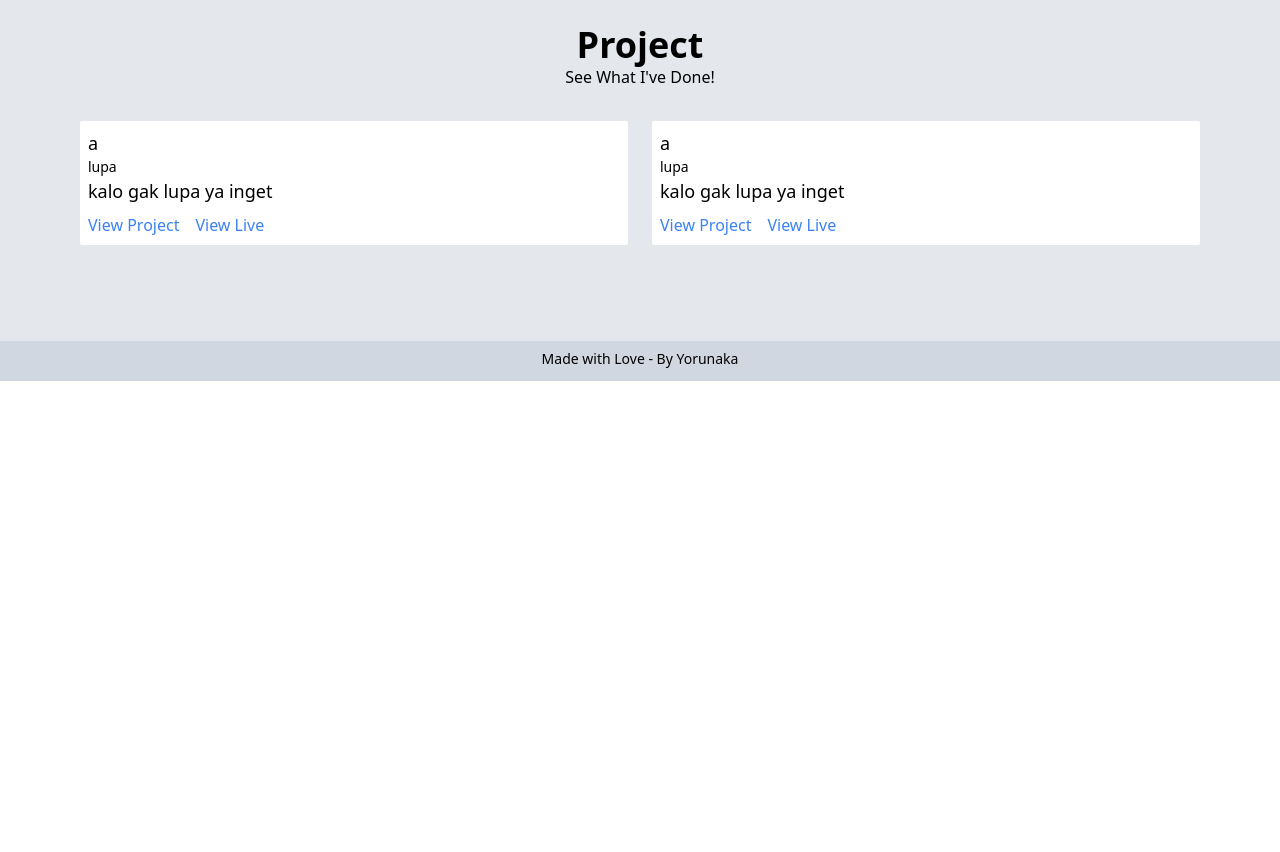
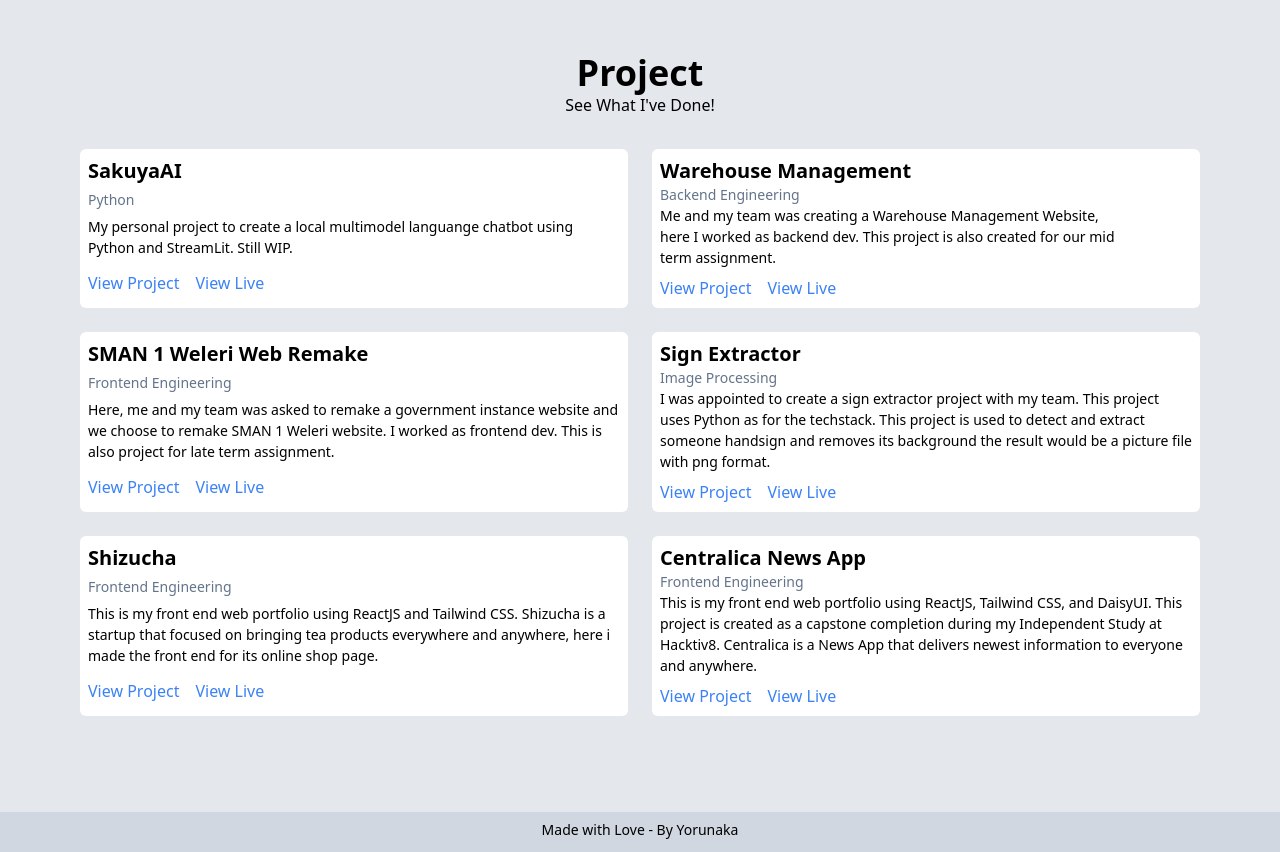
Before and after one commit to yorunaka/yorunaka-site-remake, a React (Vite) app: page / in a window 1280 px wide. Shown: the part 1320-2172 px from the top of the page. Before the commit the page ends 1701 px from the top, so only its background shows below. Built offline with nearby package versions, Linux system fonts and the light colour scheme.

Commit message:
update projects section

```diff
--- /dev/null
+++ b/src/assets/projectData.js
@@ -0,0 +1,47 @@
+const projects = [
+  {
+    name: 'SakuyaAI',
+    type: 'Python',
+    linkToProject: 'https://github.com/yorunaka/SakuyaAI',
+    desc: 'My personal project to create a local multimodel languange chatbot using Python and StreamLit. Still WIP.',
+    linkToWebsite: ''
+  },
+  {
+    name: 'Warehouse Management',
+    type: 'Backend Engineering',
+    linkToProject: 'https://github.com/luth-fi02/uts-pbp',
+    desc: 'Me and my team was creating a Warehouse Management Website, here I worked as backend dev. This project is also created for our mid term assignment.',
+    linkToWebsite: ''
+  },
+  {
+    name: 'SMAN 1 Weleri Web Remake',
+    type: 'Frontend Engineering',
+    linkToProject: 'https://github.com/yorunaka/sman1weleri',
+    desc: 'Here, me and my team was asked to remake a government instance website and we choose to remake SMAN 1 Weleri website. I worked as frontend dev. This is also project for late term assignment.',
+    linkToWebsite: ''
+  },
+  {
+    name: 'Sign Extractor',
+    type: 'Image Processing',
+    linkToProject: 'https://github.com/MuhammadMiftaa/Sign-Extractor-NoLib',
+    desc: 'I was appointed to create a sign extractor project with my team. This project uses Python as for the techstack. This project is used to detect and extract someone handsign and removes its background the result would be a picture file with png format.',
+    linkToWebsite: ''
+  },
+  {
+    name: 'Shizucha',
+    type: 'Frontend Engineering',
+    linkToProject: 'https://github.com/yorunaka/react-shizucha',
+    desc: 'This is my front end web portfolio using ReactJS and Tailwind CSS. Shizucha is a startup that focused on bringing tea products everywhere and anywhere, here i made the front end for its online shop page.',
+    linkToWebsite: 'https://shizucha.pages.dev'
+  },
+  {
+    name: 'Centralica News App',
+    type: 'Frontend Engineering',
+    linkToProject: 'https://github.com/yorunaka/centralica-newsapp',
+    desc: 'This is my front end web portfolio using ReactJS, Tailwind CSS, and DaisyUI. This project is created as a capstone completion during my Independent Study at Hacktiv8. Centralica is a News App that delivers newest information to everyone and anywhere.',
+    linkToWebsite: 'https://capstone-news-app-vincent-louis-fernando-izqs2lxyy.vercel.app/'
+  },
+
+]
+
+export default projects;
--- a/src/components/Footer.jsx
+++ b/src/components/Footer.jsx
@@ -3,7 +3,7 @@
 const Footer = () => {
   return (
     <footer class="bg-slate-400/25">
-    <div class="container">
+    <div class="">
         <div class="flex flex-wrap pt-2 pb-3">
             <div class="w-full self-center px-4">
                 <p class="text-center text-sm font-normal">{"Made with Love - By Yorunaka"}</p>
--- a/src/components/Projects.jsx
+++ b/src/components/Projects.jsx
@@ -1,16 +1,7 @@
 import React from 'react'
+import projects from '../assets/projectData'
 
 const Project = () => {
-
-  const project =
-    {
-      title: 'a',
-      types: 'lupa',
-      description: 'kalo gak lupa ya inget',
-      linkToProject: 'b',
-      linkToWebsite: 'c',
-    }
-
 
   return (
     <section id='project' className='pt-16 pb-16 lg:p-16'>
@@ -20,24 +11,29 @@
         </div>
         <div className='w-full self-center px-4 mb-8'>
           <div className='grid grid-cols-1 gap-6 lg:grid-cols-2'>
-            <div className='grid grid-flow-row bg-white rounded-sm p-2'>
-              <div className='text-lg'>
-                {project.title}
+            {
+            projects.map(({name, type, desc, linkToProject, linkToWebsite}, index)=> (
+            <div className='grid grid-flow-row bg-white rounded-md p-2' key={index}>
+              <div className='text-xl font-bold'>
+                {name}
               </div>
-              <div className='text-sm'>
-                {project.types}
+              <div className='text-sm text-slate-500'>
+                {type}
               </div>
-              <div className='text-lg'>
-                {project.description}
+              <div className='text-sm leading-normal text-pretty'>
+                {desc}
               </div>
               <div className='flex gap-4 pt-2'>
-                <a href={project.linkToProject}>
+                <a href={linkToProject}>
                   <div className='text-blue-500 hover:text-blue-700'>
                     View Project
                   </div>
                 </a>
                 <div>
-                  <a href={project.linkToWebsite}>
+                  {
+
+                  }
+                  <a href={linkToWebsite}>
                     <div className='text-blue-500 hover:text-blue-700'>
                       View Live
                     </div>
@@ -46,31 +42,8 @@
               </div>
             </div>
 
-            <div className='grid grid-flow-row bg-white rounded-sm p-2'>
-              <div className='text-lg'>
-                {project.title}
-              </div>
-              <div className='text-sm'>
-                {project.types}
-              </div>
-              <div className='text-lg'>
-                {project.description}
-              </div>
-              <div className='flex gap-4 pt-2'>
-                <a href={project.linkToProject}>
-                  <div className='text-blue-500 hover:text-blue-700'>
-                    View Project
-                  </div>
-                </a>
-                <div>
-                  <a href={project.linkToWebsite}>
-                    <div className='text-blue-500 hover:text-blue-700'>
-                      View Live
-                    </div>
-                  </a>
-                </div>
-              </div>
-            </div>
+              ))
+            }
           </div>
         </div>
     </section>
--- a/src/components/Skills.jsx
+++ b/src/components/Skills.jsx
@@ -15,7 +15,7 @@
         <div id='carousel' className='pt-8 pb-8 overflow-hidden'>
           <motion.div
           className='px-4 flex gap-4'
-          initial={{x: '50%'}}
+          initial={{x: '90%'}}
           animate={{x: '-100%'}}
           transition={{
             ease: 'linear',
@@ -25,8 +25,10 @@
           >
             {
                 techstack.concat(techstack).map(({id, name, img}, index) => (
-                  <div className='bg-white w-full px-8 py-8 lg:px-8 lg:py-8 rounded-lg hover:scale-105 hover:transition hover:delay-50 hover:rounded-lg hover:ease-in-out' key={`${index}`}>
-                    <img src={img} alt={name} className='w-full h-auto'/>
+                  <div className='bg-white w-fit rounded-lg lg:px-8 lg:py-8
+                  hover:scale-105 hover:transition hover:delay-50
+                  hover:rounded-lg hover:ease-in-out' key={`${index} - ${id}`}>
+                    <img src={img} alt={name} className='w-10 h-10 lg:w-full lg:h-auto'/>
                   </div>
                 ))
             }
```
